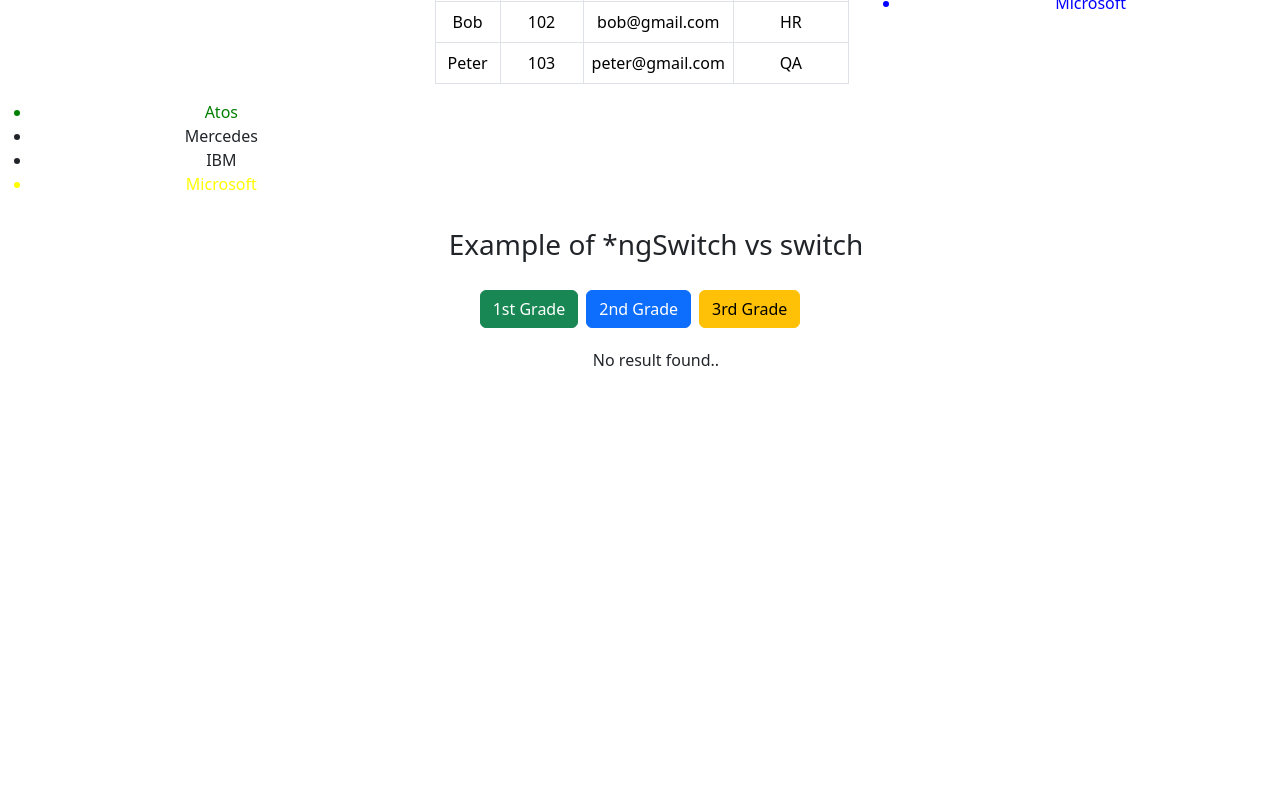
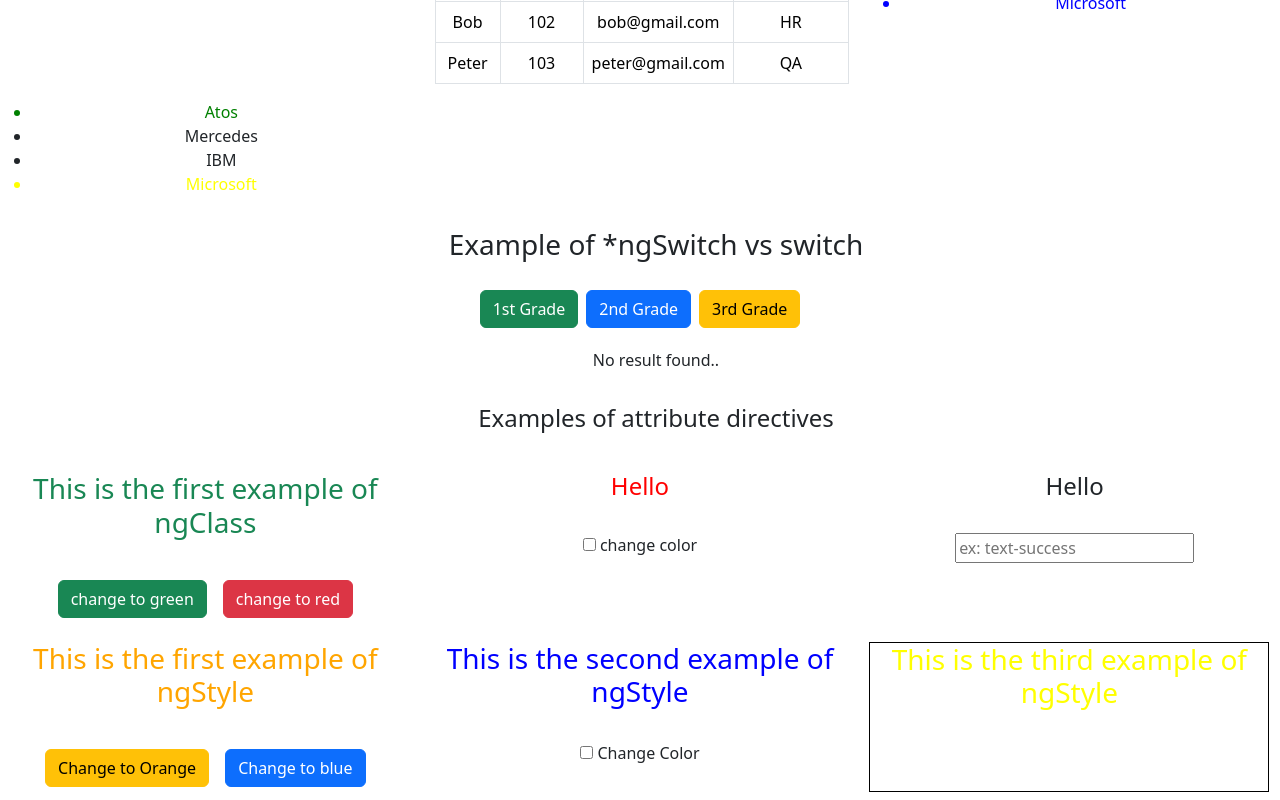
Before and after one commit to Arminbusatlic72/angular-20, an Angular app: page / in a window 1280 px wide. Shown: the part 821-1621 px from the top of the page. Before the commit the page ends 1209 px from the top, so only its background shows below. Built offline with nearby package versions, Linux system fonts and the light colour scheme.

Commit message:
attribute directives used to dynamic change styles of elements

```diff
--- a/src/app/app.html
+++ b/src/app/app.html
@@ -4,4 +4,5 @@
 <app-structural-directive-ngif-vs-if></app-structural-directive-ngif-vs-if>
 <app-structural-directive-ngfor-vs-fo></app-structural-directive-ngfor-vs-fo>
 <app-structural-directive-ngswitch-vs-switch></app-structural-directive-ngswitch-vs-switch>
+<app-attribute-directives></app-attribute-directives>
 <router-outlet />
--- a/src/app/app.ts
+++ b/src/app/app.ts
@@ -6,6 +6,7 @@ import { Directives } from './directives/directives';
 import { StructuralDirectiveNgifVsIf } from './structural-directive-ngif-vs-if/structural-directive-ngif-vs-if';
 import { StructuralDirectiveNgforVsFo } from './structural-directive-ngfor-vs-fo/structural-directive-ngfor-vs-fo';
 import { StructuralDirectiveNgswitchVsSwitch } from './structural-directive-ngswitch-vs-switch/structural-directive-ngswitch-vs-switch';
+import { AttributeDirectives } from './attribute-directives/attribute-directives';
 
 @Component({
   selector: 'app-root',
@@ -17,6 +18,7 @@ import { StructuralDirectiveNgswitchVsSwitch } from './structural-directive-ngsw
     StructuralDirectiveNgifVsIf,
     StructuralDirectiveNgforVsFo,
     StructuralDirectiveNgswitchVsSwitch,
+    AttributeDirectives,
   ],
   templateUrl: './app.html',
   styleUrl: './app.scss',
--- /dev/null
+++ b/src/app/attribute-directives/attribute-directives.html
@@ -0,0 +1,53 @@
+<div class="row text-center">
+  <div class="col-12 m-3">
+    <h4>Examples of attribute directives</h4>
+  </div>
+</div>
+<div class="row text-center pt-3">
+  <div class="col-4">
+    <h3 [ngClass]="textColor">This is the first example of ngClass</h3>
+    <br />
+    <button (click)="changeColor('text-success')" class="btn btn-success m-2">
+      change to green
+    </button>
+    <button (click)="changeColor('text-danger')" class="btn btn-danger m-2">
+      change to red
+    </button>
+  </div>
+  <div class="col-4">
+    <h4 [style.color]="isTextGreen ? 'green' :'red' ">Hello</h4>
+    <br />
+    <input type="checkbox" [(ngModel)]="isTextGreen" /> change color
+  </div>
+  <div class="col-4">
+    <h4 [ngClass]="userClass">Hello</h4>
+    <br />
+    <input type="text" [(ngModel)]="userClass" placeholder="ex: text-success" />
+  </div>
+</div>
+<div class="row text-center pt-3">
+  <div class="col-4">
+    <h3 [ngStyle]="{'color': styleColor,'font-weight':'lighter'}">
+      This is the first example of ngStyle
+    </h3>
+    <br />
+    <button class="btn btn-warning m-2" (click)="updateColor('orange')">
+      Change to Orange
+    </button>
+    <button class="btn btn-primary m-2" (click)="updateColor('blue')">
+      Change to blue
+    </button>
+  </div>
+
+  <div class="col-4">
+    <h3 [ngStyle]="{'color': isTextOrange ? 'orange' : 'blue'}">
+      This is the second example of ngStyle
+    </h3>
+    <br />
+    <input type="checkbox" [(ngModel)]="isTextOrange" /> Change Color
+  </div>
+
+  <div class="col-4">
+    <h3 [ngStyle]="customClass">This is the third example of ngStyle</h3>
+  </div>
+</div>
--- /dev/null
+++ b/src/app/attribute-directives/attribute-directives.ts
@@ -0,0 +1,28 @@
+import { Component } from '@angular/core';
+import { CommonModule } from '@angular/common';
+import { FormsModule } from '@angular/forms';
+@Component({
+  selector: 'app-attribute-directives',
+  imports: [CommonModule, FormsModule],
+  templateUrl: './attribute-directives.html',
+  styleUrl: './attribute-directives.scss',
+})
+export class AttributeDirectives {
+  textColor: string = 'text-success';
+  changeColor(color: string) {
+    this.textColor = color;
+  }
+  isTextGreen: boolean = false;
+  isTextOrange: boolean = false;
+  styleColor: string = 'orange';
+  updateColor(ngStyleColor: string) {
+    this.styleColor = ngStyleColor;
+  }
+  userClass: string = '';
+  customClass: any = {
+    color: 'yellow',
+    height: '150px',
+    width: '400px',
+    border: '1px solid black',
+  };
+}
```
Also changed, not shown: src/app/attribute-directives/attribute-directives.scss (added), 1 other file (tests, documents, lock files or other folders).
